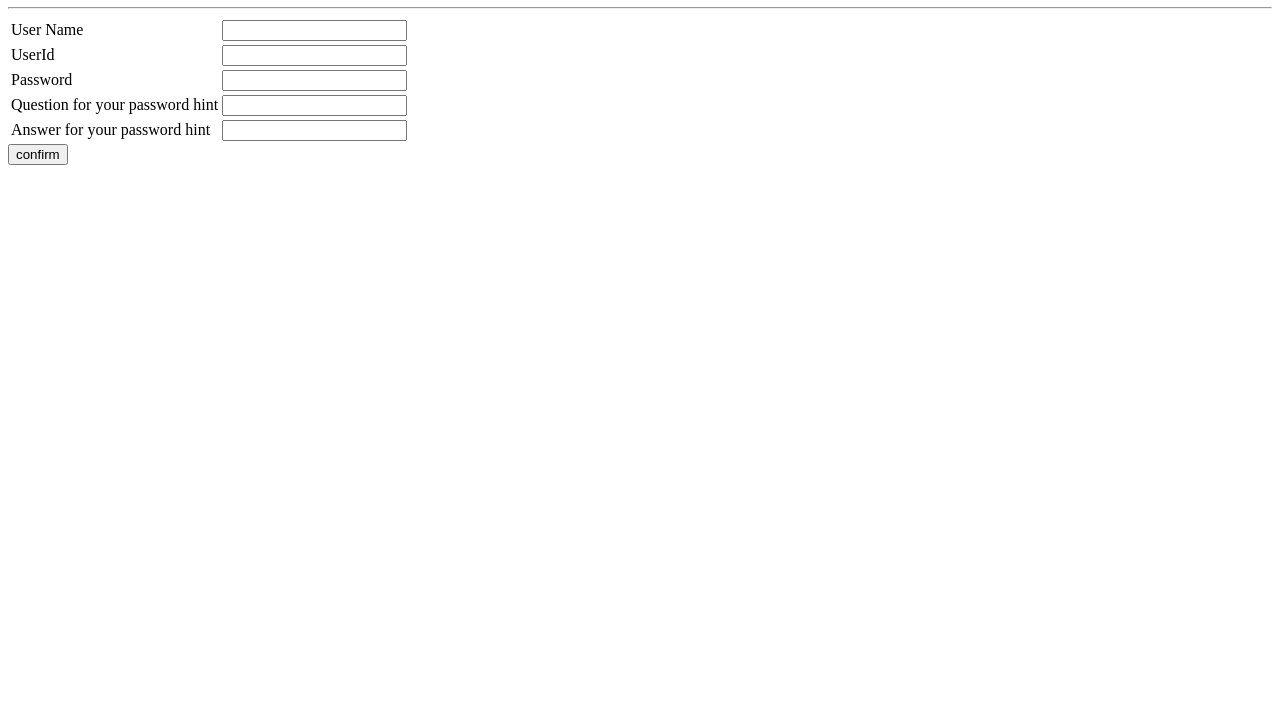
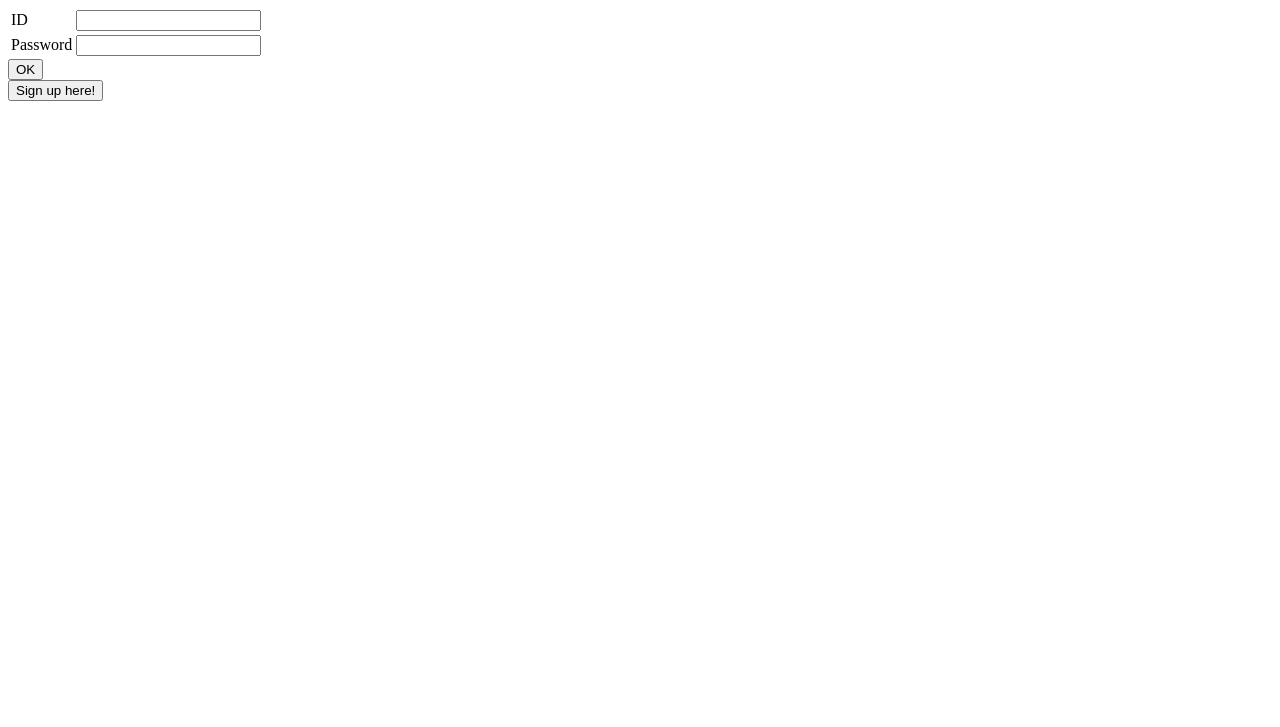
Before and after one commit to formicae/nodejs-project, a website: page loginResource/login.html in a window 1280 px wide. Shown: the part 73-800 px from the top of the page. Drawn offline with Linux system fonts and the light colour scheme.

Commit message:
Update login.html

```diff
--- a/loginResource/login.html
+++ b/loginResource/login.html
@@ -2,35 +2,27 @@
 <html lang="en">
 <head>
     <meta charset="UTF-8">
-    <title>Login page</title>
+    <title>Log in page !!</title>
 </head>
 <body>
-    <h1>Login</h1>
-    <hr/>
-    <form method="post">
+<h1> Please enter your id & password</h1>
+<form action="/" method="post">
     <table>
         <tr>
-                <td><label>User Name</label></td>
-                <td><input type="text" name="username"></td>
-            </tr>
-            <tr>
-                <td><label>UserId</label></td>
-                <td><input type="text" name="userid"></td>
+            <td><label>ID</label></td>
+            <td><input type="text" name="userid"/> </td>
         </tr>
         <tr>
             <td><label>Password</label></td>
-                <td><input type="password" name="password"></td>
-            </tr>
-            <tr>
-                <td><label>Question for your password hint</label></td>
-                <td><input type="text" name="pwhintquestion" maxlength="100"></td>
-            </tr>
-            <tr>
-                <td><label>Answer for your password hint</label></td>
-                <td><input type="text" name="pwhintanswer" maxlength="50"></td>
+            <td><input type="password" name="password"/> </td>
         </tr>
     </table>
-        <input type="submit" value="confirm" name="button">
+    <input type="submit" value = "OK" name="confirm">
 </form>
+<form action="/signup" method="get">
+    <button type="submit">Sign up here!</button>
+</form>
+<script>
+</script>
 </body>
 </html>
```
Lines whose indentation alone changed are shown as unchanged.
